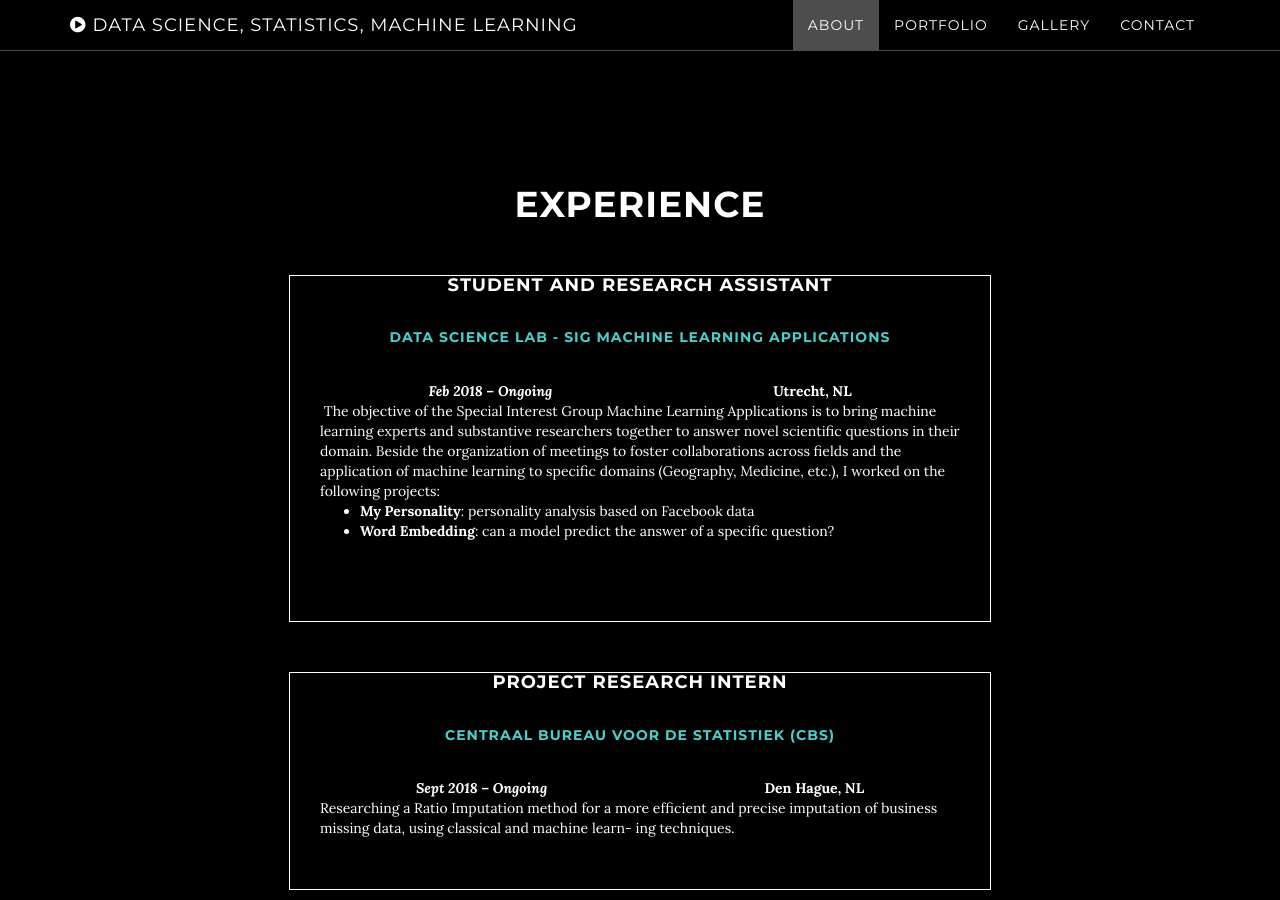
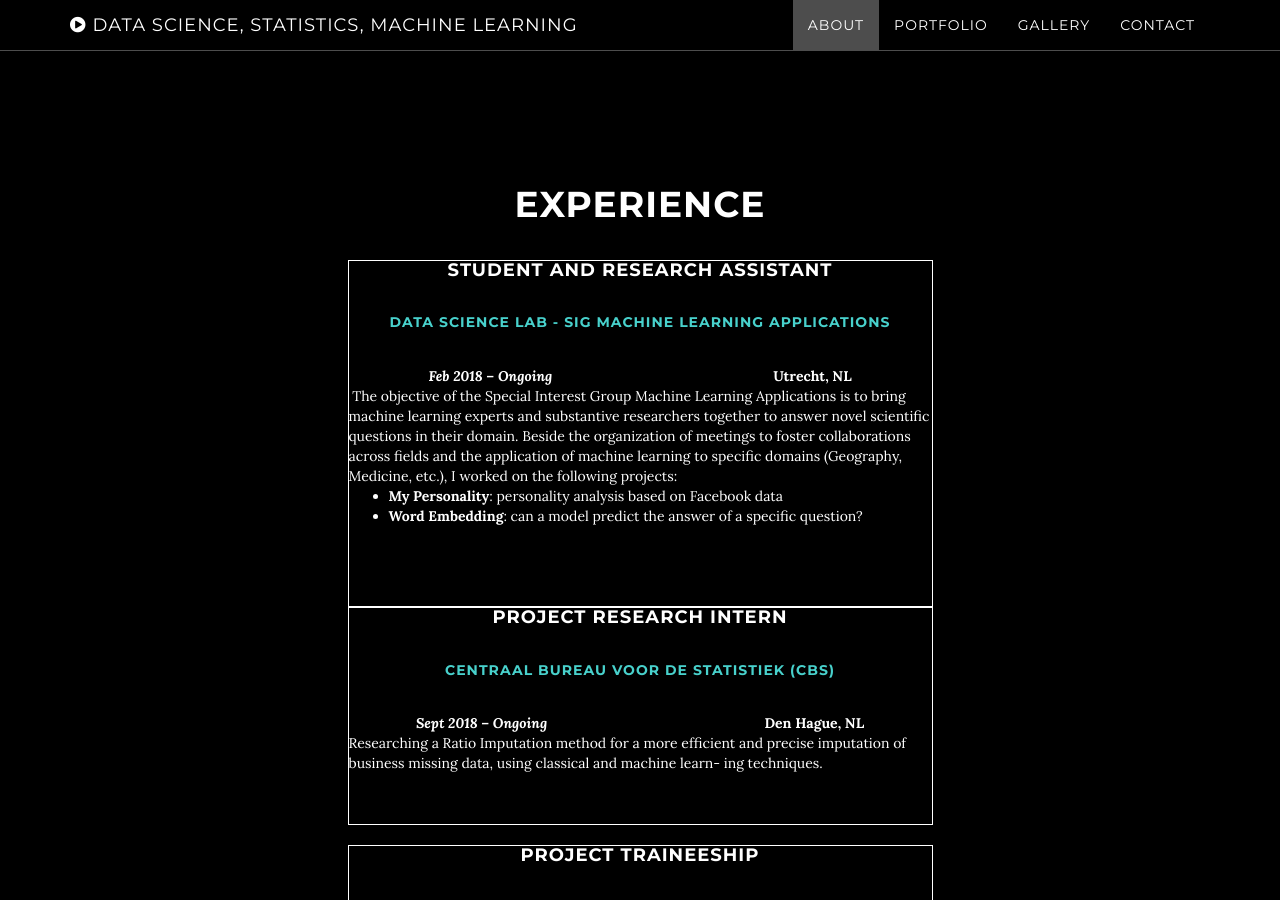
Before and after one commit to AgneseG/AgneseG.github.io, a Jekyll site: the page built from index.html, in a window 1280 px wide and 900 px high, scrolled down 915 px. Built offline with Jekyll 4.4.1, drawn with Linux system fonts in a browser that asks for light colours.

Commit message:
Update about.html

```diff
--- a/_includes/about.html
+++ b/_includes/about.html
@@ -2,15 +2,11 @@
     <section id="about" class="container content-section text-center">
         <style>
 div.cntr {
-  width: 60%;
-  padding-right: 30px;
-   padding-left: 30px;
+  width: 50%;
     margin-left: auto;
     margin-right: auto;
-  margin-top: 50px;
     text-align: center;
-  margin-bottom: 50px;
-  border: 0.5px solid white;
+  border: 0.3px solid white;
 }
 
 </style>
```
